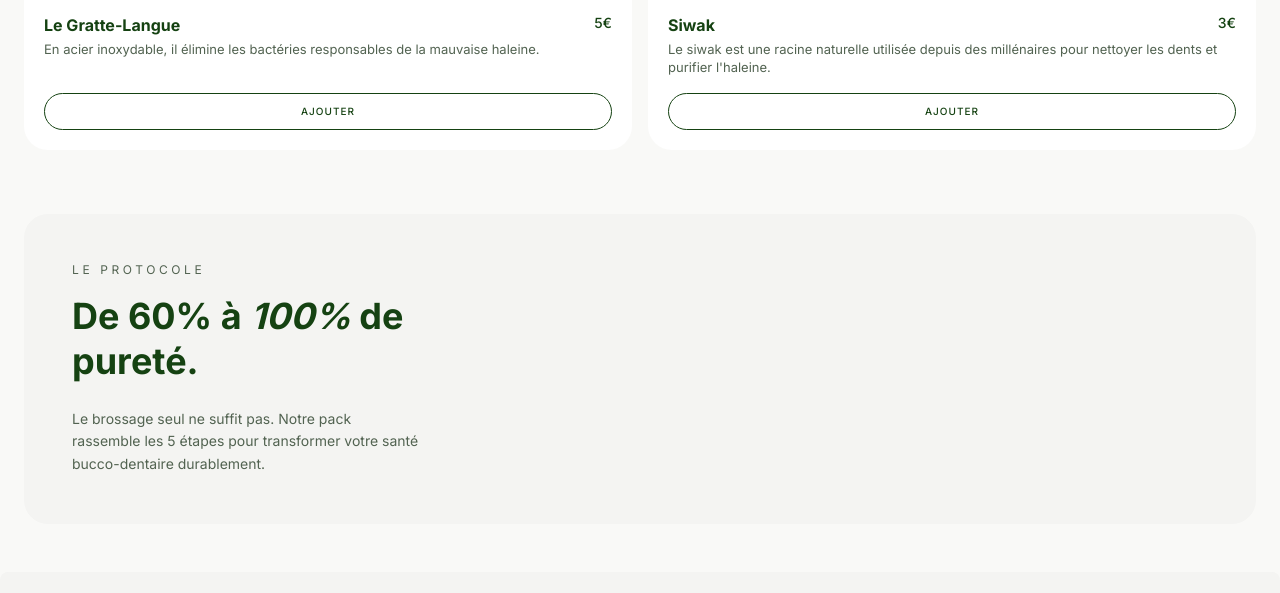
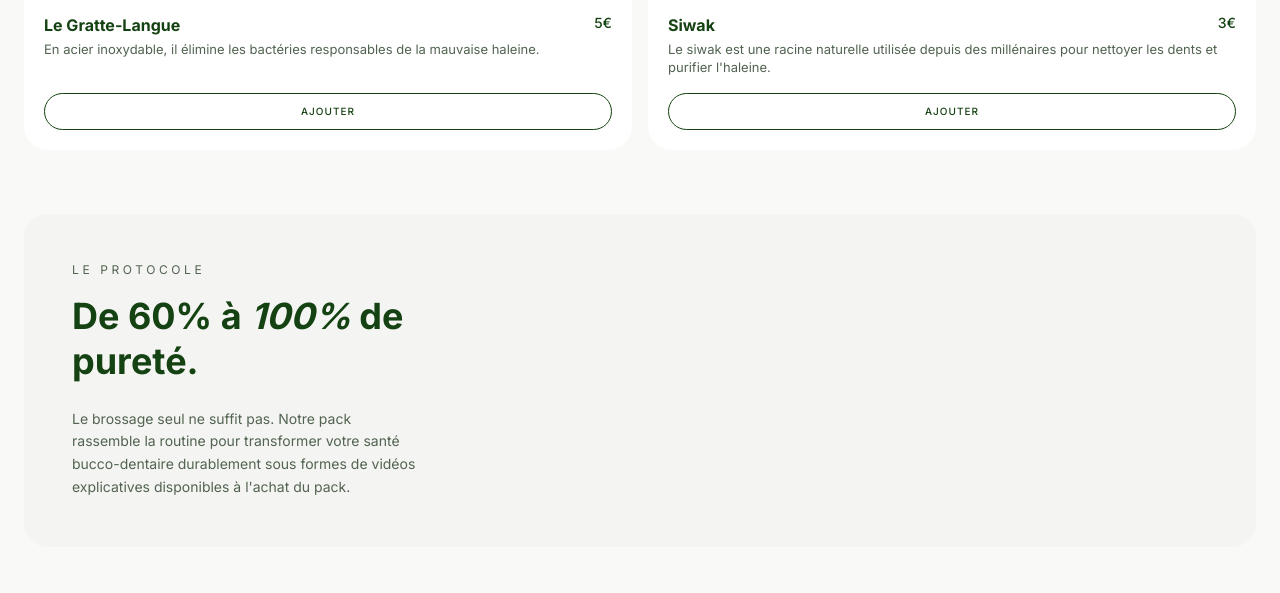
Before and after one commit to infodentaboxbe-design/DentaboxV3, a plain HTML site: page index.html in a window 1280 px wide. Shown: the part 2354-2947 px from the top of the page. Drawn offline with nearby package versions, Linux system fonts and the light colour scheme.

Commit message:
Revise health pack description for clarity
Updated the description in the health pack section to include video explanations available with the purchase.

```diff
--- a/index.html
+++ b/index.html
@@ -262,8 +262,8 @@
           <h3 class="text-4xl font-bold text-primary leading-tight">De 60% à <span class="italic">100%</span> de pureté.
           </h3>
           <p class="text-secondary mt-6 text-sm leading-relaxed">
-            Le brossage seul ne suffit pas. Notre pack rassemble les 5 étapes pour transformer votre
-            santé bucco-dentaire durablement.
+            Le brossage seul ne suffit pas. Notre pack rassemble la routine pour transformer votre
+            santé bucco-dentaire durablement sous formes de vidéos explicatives disponibles à l'achat du pack.
           </p>
         </div>
       </div>
```
